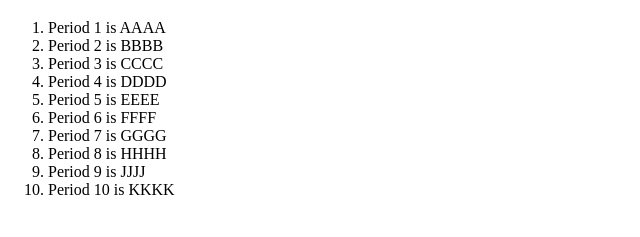
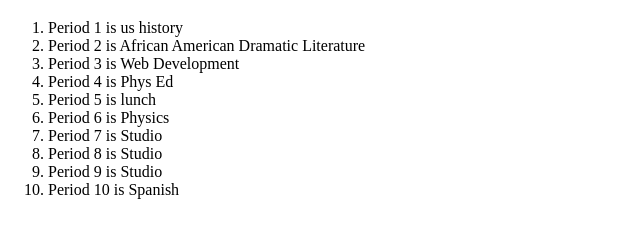
Before and after one commit to LaGuardia-WebDev-2024/laguardia-webdev-2024-githubclassroom-0-1-practice-a-0-1-Practice-A, a plain HTML site: page index.html in a window 1280 px wide. Shown: the part 61-298 px from the top of the page, without its empty margins (0-640 px from the left). Drawn offline with Linux system fonts and the light colour scheme.

Commit message:
📛📒 Updated with Glitch

```diff
--- a/index.html
+++ b/index.html
@@ -10,16 +10,16 @@
 <body>
   <h1>My Tuesday Schedule</h1>
   <ol>
-    <li>Period 1 is AAAA </li>
-    <li>Period 2 is BBBB </li>
-    <li>Period 3 is CCCC </li>
-    <li>Period 4 is DDDD </li>
-    <li>Period 5 is EEEE </li>
-    <li>Period 6 is FFFF </li>
-    <li>Period 7 is GGGG </li>
-    <li>Period 8 is HHHH </li>
-    <li>Period 9 is JJJJ </li>
-    <li>Period 10 is KKKK </li>
+    <li>Period 1 is us history </li>
+    <li>Period 2 is African American Dramatic Literature </li>
+    <li>Period 3 is Web Development </li>
+    <li>Period 4 is Phys Ed </li>
+    <li>Period 5 is lunch </li>
+    <li>Period 6 is Physics </li>
+    <li>Period 7 is Studio </li>
+    <li>Period 8 is Studio </li>
+    <li>Period 9 is Studio </li>
+    <li>Period 10 is Spanish </li>
   </ol>
 
 
```
